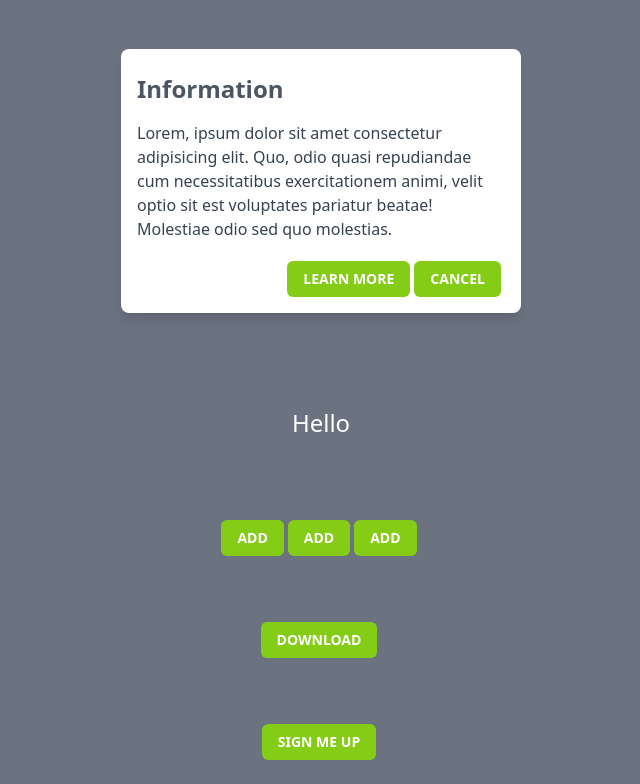
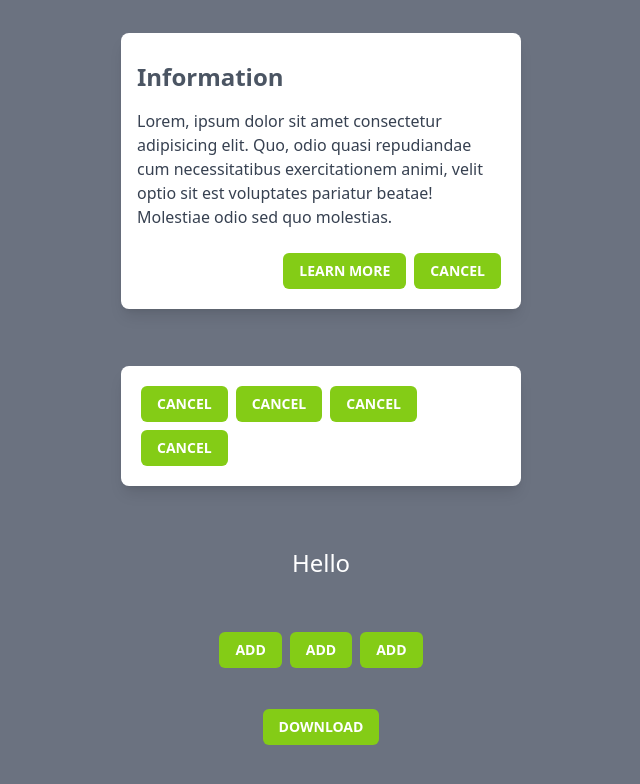
Before and after one commit to ChampTiravat/react-tailwind-todo, a React (Create React App) app: page / in a window 1280 px wide. Shown: the top 784 px of the page, without its empty margins (319-959 px from the left). Built offline with nearby package versions, Linux system fonts and the light colour scheme.

Commit message:
test card component

```diff
--- a/src/App.tsx
+++ b/src/App.tsx
@@ -2,11 +2,15 @@ import * as React from "react";
 
 export const Button = (props: any) => {
   const { label } = props;
-  return <button {...props} className="std-button">{label.toUpperCase()}</button>;
+  return (
+    <button {...props} className="std-button">
+      {label.toUpperCase()}
+    </button>
+  );
 };
 
 export const Card = ({ children }: { children: React.ReactNode }) => (
-  <div className="shadow-lg w-[400px] h-auto pt-6 pb-4 px-4 bg-white rounded-lg my-3 mx-1">
+  <div className="text-left shadow-lg w-[400px] h-auto p-4 bg-white rounded-lg my-3 mx-1">
     {children}
   </div>
 );
@@ -15,8 +19,8 @@ const App = () => {
   return (
     <div className="flex flex-col items-center justify-around w-full min-h-[1000px] py-1 px-3 m-0 top-0 left-0">
       <Card>
-        <h1 className="text-2xl font-bold text-gray-600 m-0">Information</h1>
-        <p className="mt-4 mb-5 text-base font-normal text-gray-700">
+        <h1 className="text-2xl font-bold text-gray-600 mx-0 mt-3 mb-0">Information</h1>
+        <p className="mt-4 mb-5 text-left font-normal text-gray-700">
           Lorem, ipsum dolor sit amet consectetur adipisicing elit. Quo, odio
           quasi repudiandae cum necessitatibus exercitationem animi, velit optio
           sit est voluptates pariatur beatae! Molestiae odio sed quo molestias.
@@ -27,6 +31,13 @@ const App = () => {
             <Button label="CANCEL" />
           </div>
         </div>
+      </Card>
+
+      <Card>
+        <Button label="CANCEL" />
+        <Button label="CANCEL" />
+        <Button label="CANCEL" />
+        <Button label="CANCEL" />
       </Card>
 
       <h1 className="my-4 text-2xl font-medium text-white">Hello</h1>
--- a/src/app.css
+++ b/src/app.css
@@ -9,7 +9,7 @@
             font-semibold
             py-2
             px-4
-            mr-1
+            m-1
             rounded-md
             bg-lime-500
             hover:bg-lime-400
```
